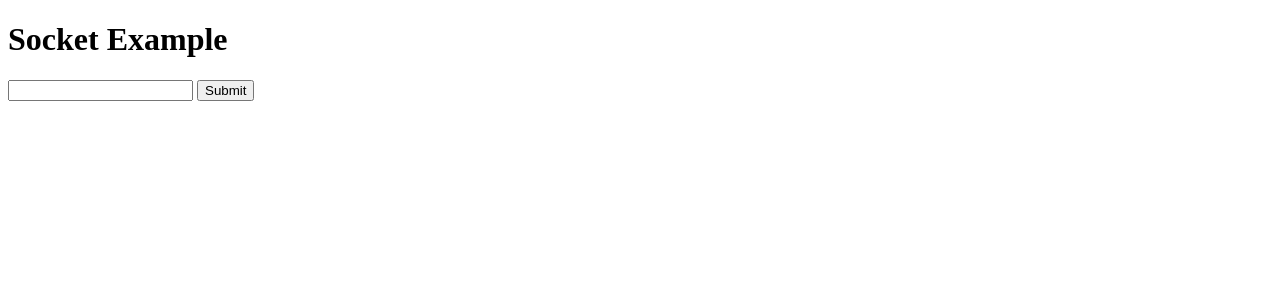
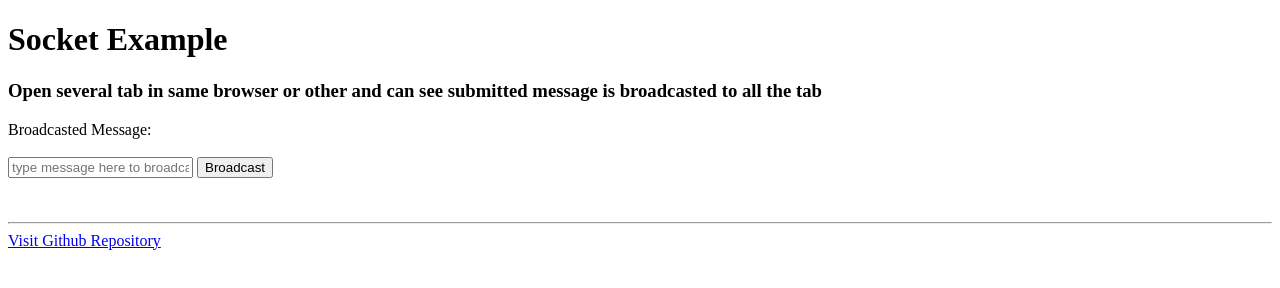
Before and after one commit to gauravgupta90/Node.js-Socket, a plain HTML site: page client/src/index.html in a window 1280 px wide. Drawn offline with nearby package versions, Linux system fonts and the light colour scheme; no server answers.

Commit message:
updated README and html page

```diff
--- a/client/src/index.html
+++ b/client/src/index.html
@@ -3,6 +3,7 @@
 <head>
   	<meta charset="utf-8" />
   	<title>Express-Socket</title>
+  	<script src="http://code.jquery.com/jquery-latest.min.js" type="text/javascript"></script>
   	<script src="https://cdnjs.cloudflare.com/ajax/libs/socket.io/1.3.7/socket.io.min.js"></script>
 	<script>
 	    var socket = io.connect('http://localhost:8000');
@@ -11,7 +12,8 @@
 		});
 
 		socket.on('broad', function(data) {
-		         $('#future').html(data);
+				console.log(data);
+		         $('#broadcast').html(data);
 		});
 
 		function myFunction(){
@@ -23,11 +25,18 @@
 </head>
 <body>
     <h1>Socket Example</h1>
-    <div id="future"></div>
+    <h3>Open several tab in same browser or other and can see submitted message is broadcasted to all the tab</h3>
+    <div >Broadcasted Message: <span id="broadcast"></span></div>
+    <br>
    	<form id="form" id="chat_form">
-        <input id="chat_input" type="text">
-        <input type="button" onclick="myFunction()" value="Submit">
+        <input id="chat_input" type="text" placeholder="type message here to broadcasted..">
+        <input type="button" onclick="myFunction()" value="Broadcast">
     </form>
+    <br>
+    <br>
+    <hr/>
+
+    <div><a href="https://github.com/gauravgupta90">Visit Github Repository</a></div>
 
 </body>
 </html>
--- a/server/server.js
+++ b/server/server.js
@@ -23,9 +23,8 @@ io.on('connection', function(client) {
     });
 
     client.on('messages', function(data) {
-    		console.log(data);
-           	client.emit('broad', data);
-           	client.broadcast.emit('broad',data);
+          client.emit('broad', data);
+          client.broadcast.emit('broad',data);
     });
 
     client.on('disconnect', function () {
```
Also changed, not shown: README.md.
